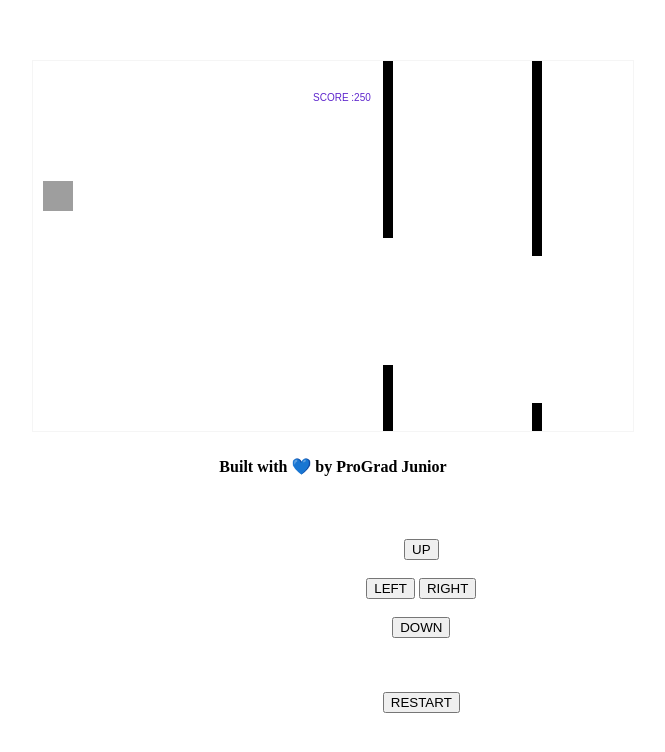
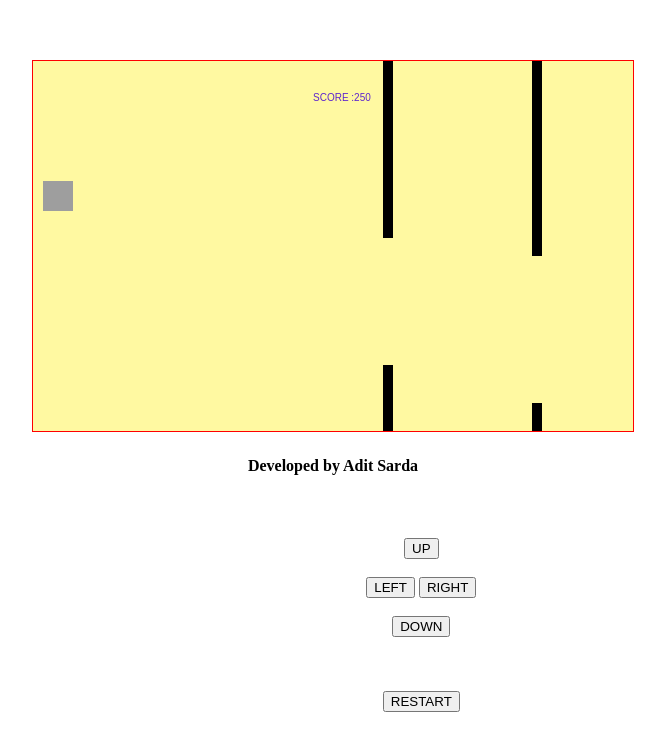
Before and after one commit to Invincible-OP/FlappyBird, a plain HTML site: page index.html in a window 1280 px wide. Shown: the part 132-884 px from the top of the page, without its empty margins (307-972 px from the left). Drawn offline with Linux system fonts and the light colour scheme.

Commit message:
Add files via upload

```diff
--- a/index.html
+++ b/index.html
@@ -10,7 +10,7 @@
 </head>
 
 <body onload="startGame()">
-    <h4>Built with 💙 by ProGrad Junior</h4>
+    <h4>Developed by Adit Sarda</h4>
 
     <div style="text-align: center; width: 480px;">
         <button onmousedown="moveup()" onmouseup="clearmove()" ontouchstart="moveup()">UP</button><br><br>
--- a/style.css
+++ b/style.css
@@ -1,6 +1,6 @@
 canvas {
-    border: 1px solid whitesmoke;
-    background-color: white;
+    border: 1px solid rgb(255, 0, 0);
+    background-color: rgb(255, 249, 161);
 }
 
 body {
```
